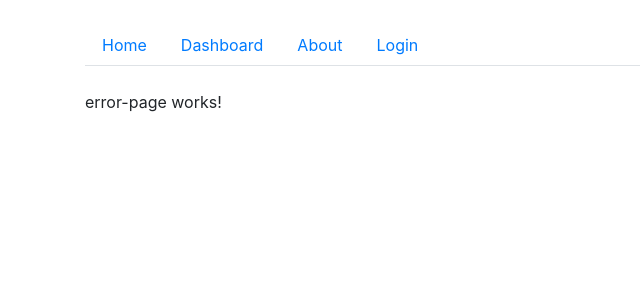
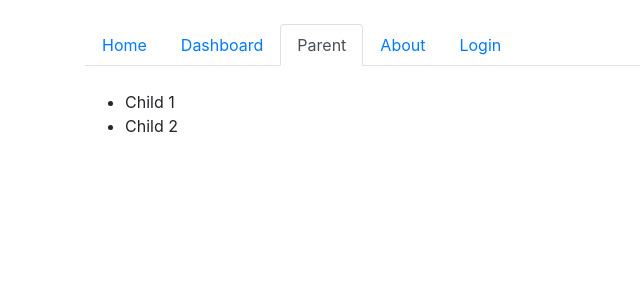
Before and after one commit to VienDinhCom/angular-examples, an Angular app: page /parent in a window 1280 px wide. Before the commit this address led to /404. Shown: the top 300 px of the page, without its empty margins (0-640 px from the left). Built offline with nearby package versions, Linux system fonts and the light colour scheme.

Commit message:
AuthGuard.canActivateChild()

```diff
--- a/src/app/app.component.html
+++ b/src/app/app.component.html
@@ -16,11 +16,15 @@
       >
     </li>
     <li class="nav-item">
+      <a class="nav-link" routerLink="/parent" routerLinkActive="active"
+        >Parent</a
+      >
+    </li>
+    <li class="nav-item">
       <a class="nav-link" routerLink="/about" routerLinkActive="active"
         >About</a
       >
     </li>
-
     <li class="nav-item">
       <a class="nav-link" (click)="authenticated ? onLogout() : onLogin()">
         {{ authenticated ? "Logout" : "Login" }}
--- a/src/app/app.module.ts
+++ b/src/app/app.module.ts
@@ -12,6 +12,8 @@ import { AuthGuard } from "./auth/auth.guard";
 import { AuthService } from "./auth/auth.service";
 
 import { DashboardPageComponent } from "./pages/dashboard-page/dashboard-page.component";
+import { ParentPageComponent } from './pages/parent-page/parent-page.component';
+import { ChildPageComponent } from './pages/child-page/child-page.component';
 
 @NgModule({
   declarations: [
@@ -19,7 +21,9 @@ import { DashboardPageComponent } from "./pages/dashboard-page/dashboard-page.co
     HomePageComponent,
     ErrorPageComponent,
     AboutPageComponent,
-    DashboardPageComponent
+    DashboardPageComponent,
+    ParentPageComponent,
+    ChildPageComponent
   ],
   imports: [BrowserModule, AppRoutingModule, RouterModule.forRoot(appRoutes)],
   providers: [AuthService, AuthGuard],
--- a/src/app/app.routes.ts
+++ b/src/app/app.routes.ts
@@ -4,6 +4,8 @@ import { ErrorPageComponent } from "./pages/error-page/error-page.component";
 import { AboutPageComponent } from "./pages/about-page/about-page.component";
 import { DashboardPageComponent } from "./pages/dashboard-page/dashboard-page.component";
 import { AuthGuard } from "./auth/auth.guard";
+import { ParentPageComponent } from "./pages/parent-page/parent-page.component";
+import { ChildPageComponent } from "./pages/child-page/child-page.component";
 
 export const appRoutes: Routes = [
   { path: "", component: HomePageComponent },
@@ -12,6 +14,17 @@ export const appRoutes: Routes = [
     canActivate: [AuthGuard],
     component: DashboardPageComponent
   },
+  {
+    path: "parent",
+    canActivateChild: [AuthGuard],
+    component: ParentPageComponent,
+    children: [
+      {
+        path: ":id",
+        component: ChildPageComponent
+      }
+    ]
+  },
   { path: "about", component: AboutPageComponent },
   { path: "404", component: ErrorPageComponent },
   { path: "**", redirectTo: "/404" }
--- a/src/app/auth/auth.guard.ts
+++ b/src/app/auth/auth.guard.ts
@@ -3,13 +3,14 @@ import {
   CanActivate,
   ActivatedRouteSnapshot,
   RouterStateSnapshot,
-  Router
+  Router,
+  CanActivateChild
 } from "@angular/router";
 import { Observable } from "rxjs";
 import { AuthService } from "./auth.service";
 
 @Injectable()
-export class AuthGuard implements CanActivate {
+export class AuthGuard implements CanActivate, CanActivateChild {
   constructor(private authService: AuthService, private router: Router) {}
 
   canActivate(
@@ -26,4 +27,11 @@ export class AuthGuard implements CanActivate {
       }
     });
   }
+
+  canActivateChild(
+    route: ActivatedRouteSnapshot,
+    state: RouterStateSnapshot
+  ): Observable<boolean> | Promise<boolean> | boolean {
+    return this.canActivate(route, state);
+  }
 }
--- /dev/null
+++ b/src/app/pages/child-page/child-page.component.html
@@ -0,0 +1 @@
+<p>child-page works!</p>
--- /dev/null
+++ b/src/app/pages/child-page/child-page.component.ts
@@ -0,0 +1,15 @@
+import { Component, OnInit } from '@angular/core';
+
+@Component({
+  selector: 'app-child-page',
+  templateUrl: './child-page.component.html',
+  styleUrls: ['./child-page.component.scss']
+})
+export class ChildPageComponent implements OnInit {
+
+  constructor() { }
+
+  ngOnInit() {
+  }
+
+}
--- /dev/null
+++ b/src/app/pages/parent-page/parent-page.component.html
@@ -0,0 +1,11 @@
+<div class="row">
+  <div class="col-4">
+    <ul>
+      <li routerLink="/parent/1">Child 1</li>
+      <li routerLink="/parent/1">Child 2</li>
+    </ul>
+  </div>
+  <div class="col-8">
+    <router-outlet></router-outlet>
+  </div>
+</div>
--- /dev/null
+++ b/src/app/pages/parent-page/parent-page.component.ts
@@ -0,0 +1,15 @@
+import { Component, OnInit } from '@angular/core';
+
+@Component({
+  selector: 'app-parent-page',
+  templateUrl: './parent-page.component.html',
+  styleUrls: ['./parent-page.component.scss']
+})
+export class ParentPageComponent implements OnInit {
+
+  constructor() { }
+
+  ngOnInit() {
+  }
+
+}
```
Also changed, not shown: src/app/pages/child-page/child-page.component.scss (added), src/app/pages/parent-page/parent-page.component.scss (added), 2 other files (tests, documents, lock files or other folders).
